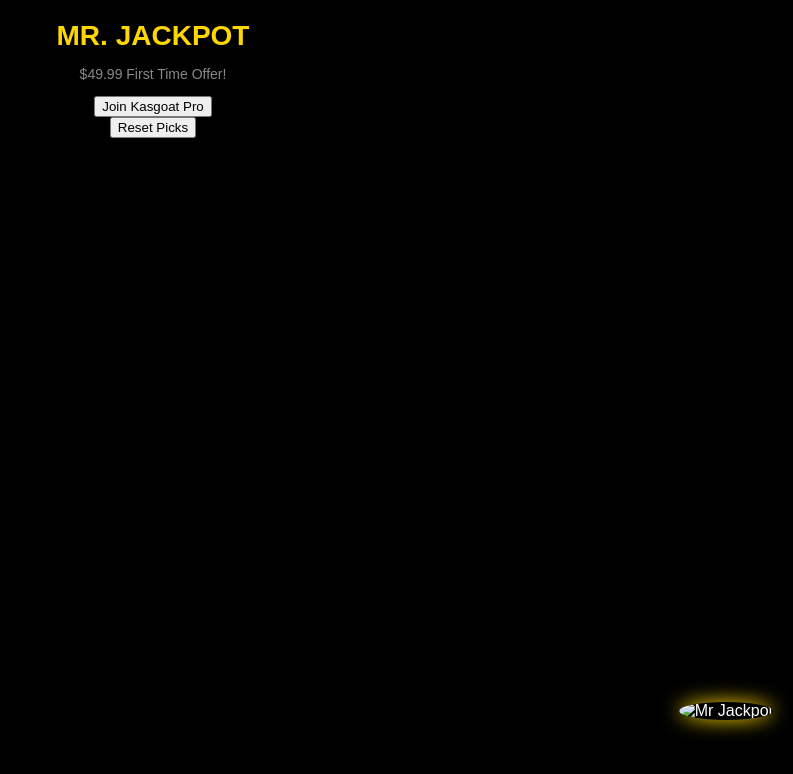
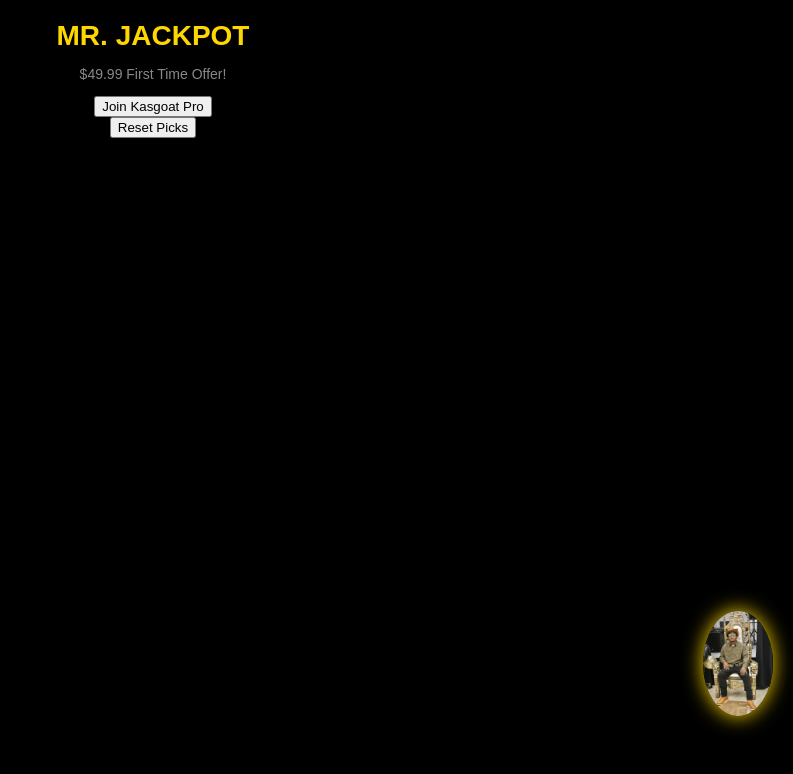
Before and after one commit to chefDroid/mr-jackpot, a plain HTML site: page index.html in a window 1280 px wide. Shown: the whole page, without its empty margins (487-1280 px from the left). Drawn offline with Linux system fonts and the light colour scheme; the site is published under a folder, as on GitHub Pages, so addresses that start at the root find nothing; no server answers.

Commit message:
Update index.html

```diff
--- a/index.html
+++ b/index.html
@@ -29,7 +29,7 @@
 
     <!-- FLOATING BUTTON (YOUR IMAGE) -->
     <div id="avatar-btn">
-      <img src="/assets/mrjackpot.png" alt="Mr Jackpot" />
+      <img src="./assets/mrjackpot.png"  alt="Mr Jackpot" />
     </div>
 
   </div>
```
